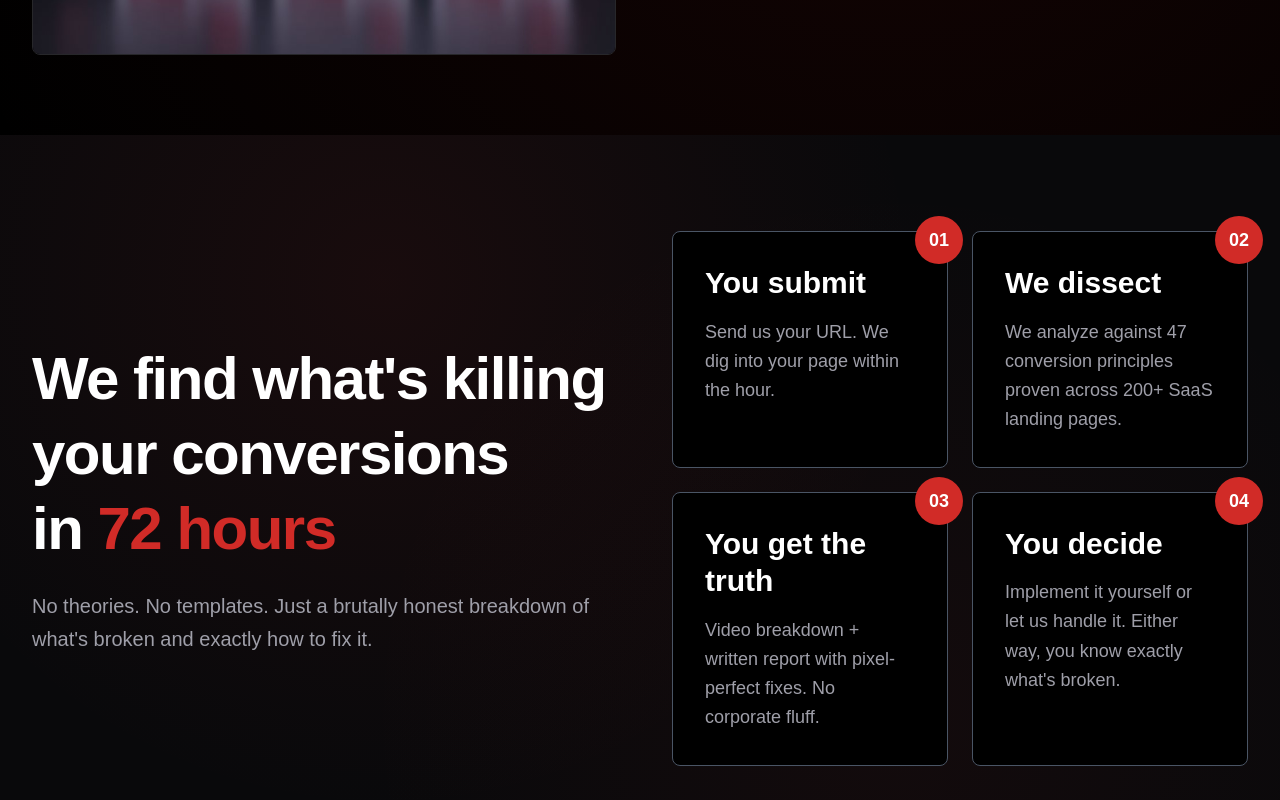
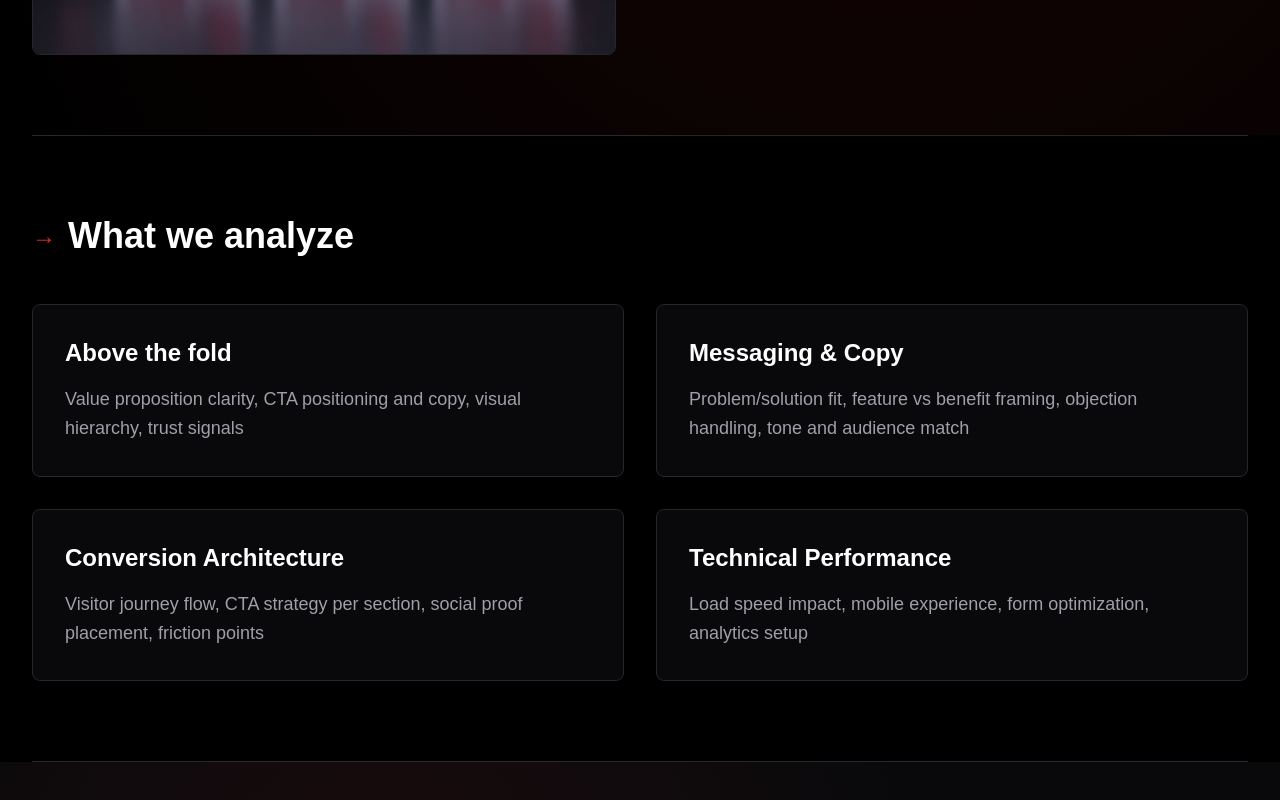
Before and after one commit to FahadBinQaiser/Sensiya, a React (Vite) app: page / in a window 1280 px wide. Shown: the part 3720-4520 px from the top of the page. Built offline with nearby package versions, Linux system fonts and the light colour scheme; a web font is replaced by a local one.

Commit message:
Almost completed

```diff
--- a/src/components/Analyze/Analyze.jsx
+++ b/src/components/Analyze/Analyze.jsx
@@ -1,5 +1,58 @@
 import React from "react";
 
 export default function Analyze() {
-  return <section id="analyze"></section>;
+  const analysisCategories = [
+    {
+      title: "Above the fold",
+      items:
+        "Value proposition clarity, CTA positioning and copy, visual hierarchy, trust signals",
+    },
+    {
+      title: "Messaging & Copy",
+      items:
+        "Problem/solution fit, feature vs benefit framing, objection handling, tone and audience match",
+    },
+    {
+      title: "Conversion Architecture",
+      items:
+        "Visitor journey flow, CTA strategy per section, social proof placement, friction points",
+    },
+    {
+      title: "Technical Performance",
+      items:
+        "Load speed impact, mobile experience, form optimization, analytics setup",
+    },
+  ];
+
+  return (
+    <section id="analyze" className=" bg-black">
+      <div className="relative max-w-7xl mx-auto px-6 lg:px-8">
+        <div className="border-t border-b pb-20 border-zinc-800 pt-20">
+          <div className="mb-12">
+            <h3 className="text-3xl md:text-4xl font-bold text-white mb-3 flex items-center gap-3">
+              <span className="text-[#D12B27] text-2xl">→</span>
+              What we analyze
+            </h3>
+          </div>
+
+          <div className="grid grid-cols-1 md:grid-cols-2 gap-8">
+            {analysisCategories.map((category, index) => (
+              <div
+                key={index}
+                className="group relative bg-zinc-950 border border-zinc-800 p-8 rounded-lg transition-all duration-300 hover:border-[#D12B27]/30"
+              >
+                <h4 className="text-xl md:text-2xl font-bold text-white mb-4">
+                  {category.title}
+                </h4>
+
+                <p className="text-zinc-400 text-base md:text-lg leading-relaxed">
+                  {category.items}
+                </p>
+              </div>
+            ))}
+          </div>
+        </div>
+      </div>
+    </section>
+  );
 }
```
